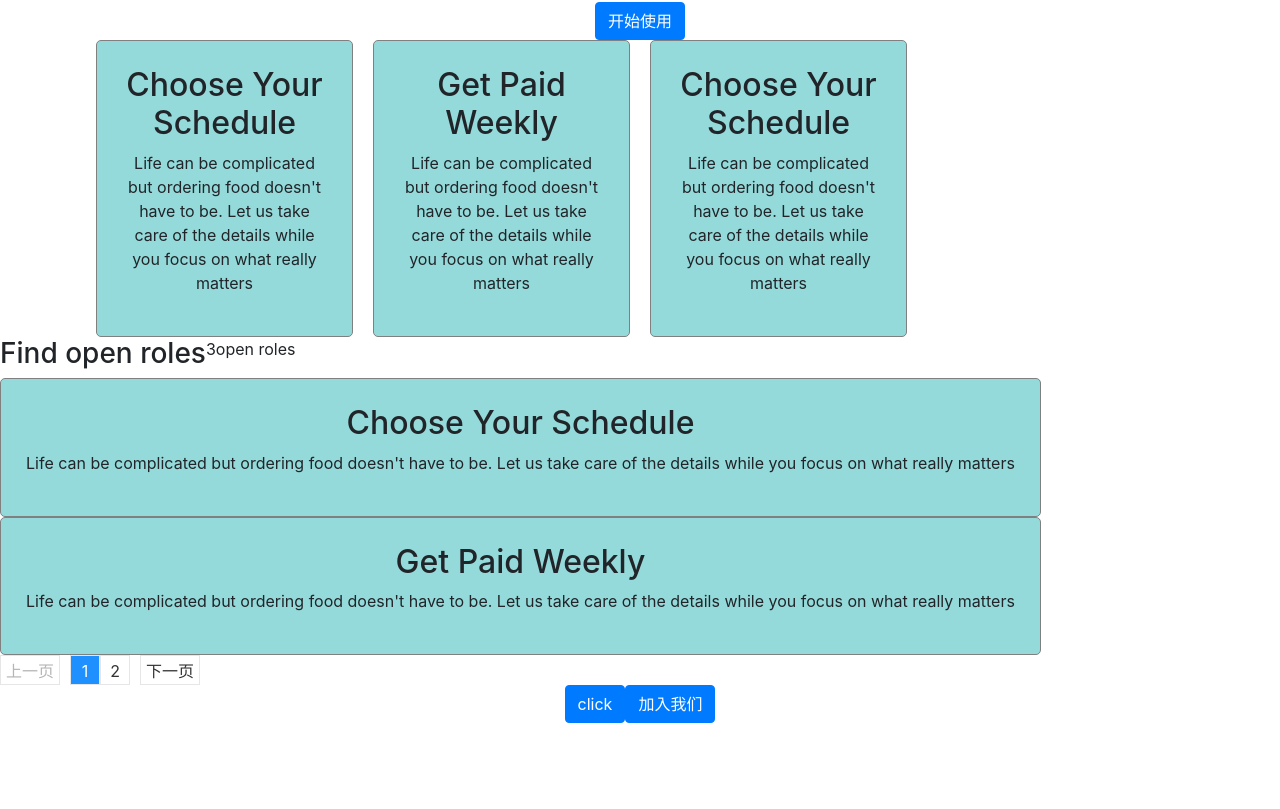
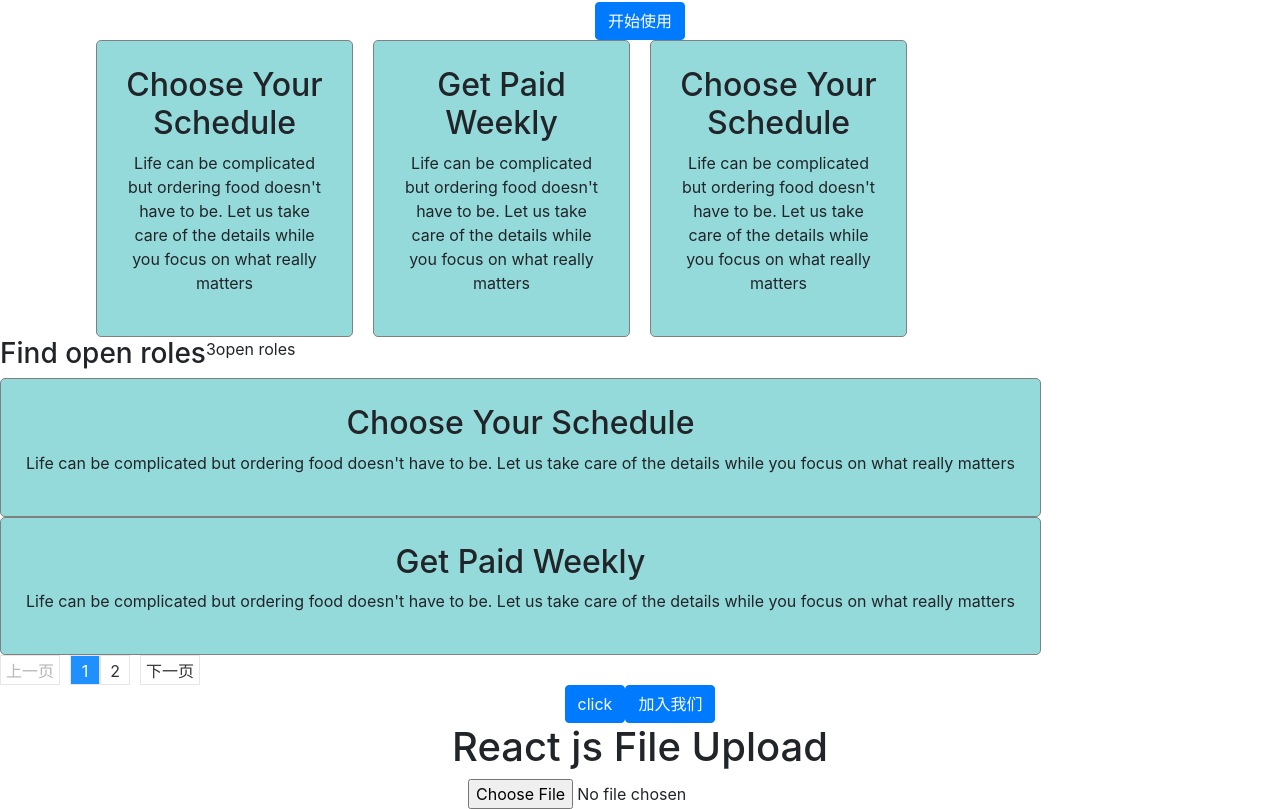
Before and after one commit to yujiw001/-Recruitment-page-demo, a React (Create React App) app: page /Scoring in a window 1280 px wide. Shown: the part 153-962 px from the top of the page. Before the commit the page ends 876 px from the top, so only its background shows below. Built offline with nearby package versions, Linux system fonts and the light colour scheme.

Commit message:
Created the Businesscoop page

```diff
--- a/package.json
+++ b/package.json
@@ -4,7 +4,11 @@
   "private": true,
   "homepage": "https://yujiw001.github.io/-Recruitment-page-demo",
   "dependencies": {
+    "axios": "^0.19.0",
     "bootstrap": "^4.3.1",
+    "cors": "^2.8.5",
+    "express": "^4.17.1",
+    "formidable": "^1.2.1",
     "gh-pages": "^2.1.1",
     "node-sass": "^4.13.0",
     "react": "^16.11.0",
--- a/src/App.js
+++ b/src/App.js
@@ -5,7 +5,7 @@ import { Switch,Route,Redirect } from 'react-router-dom';
 import HomePage from './component/pages/Homepage.component';
 import RecruitmentPage from './component/pages/Recruitment_page.component';
 import ScoringHomepage from './component/pages/Scoring_homepage.component';
-
+import CooperationPage from './component/pages/Businesscoop.component';
 import Header from './component/header/header.component';
 function App() {
   return (
@@ -19,6 +19,7 @@ function App() {
             <Route exact path='/' component = {HomePage}/>
             <Route exact path="/Recruitment" component = {RecruitmentPage} />
             <Route exact path="/Scoring" component={ScoringHomepage} />
+            <Route exact path="/Scoring/Cooperation" component={CooperationPage} />
         </Switch>
         {/* </BrowserRouter> */}
       </div>
--- a/src/component/JoinUs/JoinUs.component.jsx
+++ b/src/component/JoinUs/JoinUs.component.jsx
@@ -1,6 +1,6 @@
 import React from 'react';
 import FormInput from '../form_input/formInput.component';
-
+import PostBlob from '../postblob/postblob.component';
 class JoinUs extends React.Component  {
     constructor(){
         super();
@@ -69,6 +69,7 @@ class JoinUs extends React.Component  {
                         <label><input type="checkbox" name="availableTime" value="sunday_5_11"
                                       onChange={this.handleChange}/>周日 5am - 11pm</label><br/>
                     </div>
+                        <PostBlob>上传简历</PostBlob>
                         <button type='submit'>SUBMIT</button>
                 </form>
             </div>
--- /dev/null
+++ b/src/component/pages/Businesscoop.component.jsx
@@ -0,0 +1,17 @@
+import React from 'react';
+import ScoringHeader from '../scoring_header/scoring_header';
+import Formodal from '../modal/formmodal.component';
+const CooperationPage = () =>{
+    return(
+        <div className="Cooperationpage">
+            <ScoringHeader />
+            <div className="grow_with_fantuan">
+                <h1>Grow With Fantuan</h1>
+                <p>Life can be complicated but ordering food doesn't have to be. Let us take care of the details while you focus on what really matters</p>
+                <Formodal />
+            </div>
+        </div>
+    )
+}
+
+export default CooperationPage;
--- a/src/component/pages/Scoring_homepage.component.jsx
+++ b/src/component/pages/Scoring_homepage.component.jsx
@@ -1,7 +1,5 @@
 import React, { Component } from 'react';
 import ScoringHeader from '../scoring_header/scoring_header';
-import QRModal from '../modal/qrmodal.component';
-import QRcode from '../../images/timg.jpg';
 import CardList from '../cardList/card_list.component';
 import singleCard from '../card/single_card.component';
 import IntroducionData from './introduction_data';
@@ -10,6 +8,7 @@ import JoinUs from '../JoinUs/JoinUs.component';
 import QACollapse from '../collapse/collapse.component';
 import QRmodal from '../modal/qrmodal.component';
 import Formodal from '../modal/formmodal.component';
+import PostBlob from '../postblob/postblob.component';
 class ScoringHomepage extends Component {
     constructor(props) {
       super(props)
@@ -51,6 +50,7 @@ class ScoringHomepage extends Component {
         <QACollapse />
         {/* <JoinUs /> */}
         <Formodal />
+        <PostBlob />
     </div>
     }
   }
--- /dev/null
+++ b/src/component/postblob/postblob.component.jsx
@@ -0,0 +1,33 @@
+import axios, {post} from 'axios';
+import React, { Component } from 'react';
+
+class PostBlob extends Component {
+    constructor(props) {
+        super(props);
+        this.state = {
+            file:''
+        }
+    }
+    onChange(e){
+        let files = e.target.files;
+        let reader = new FileReader();
+        reader.readAsDataURL(files[0]);
+        reader.onload=(e) => {
+            console.warn("img data" , e.target.result)
+            const url = "http://127.0.0.1:8000/api/service";
+            const formData = {file:e.target.result}
+            return post (url.formData)
+            .then(response => console.warn("result",response))
+        }
+    }
+    render() {
+        return(
+            <div onSubmit = {this.onFormSubmit}>
+                <h1>React js File Upload</h1>
+                <input type="file" name="file" onChange ={(e) =>this.onChange(e)} />
+            </div>
+        )
+    }
+}
+
+export default PostBlob;
```
Also changed, not shown: 1 other file (tests, documents, lock files or other folders).
